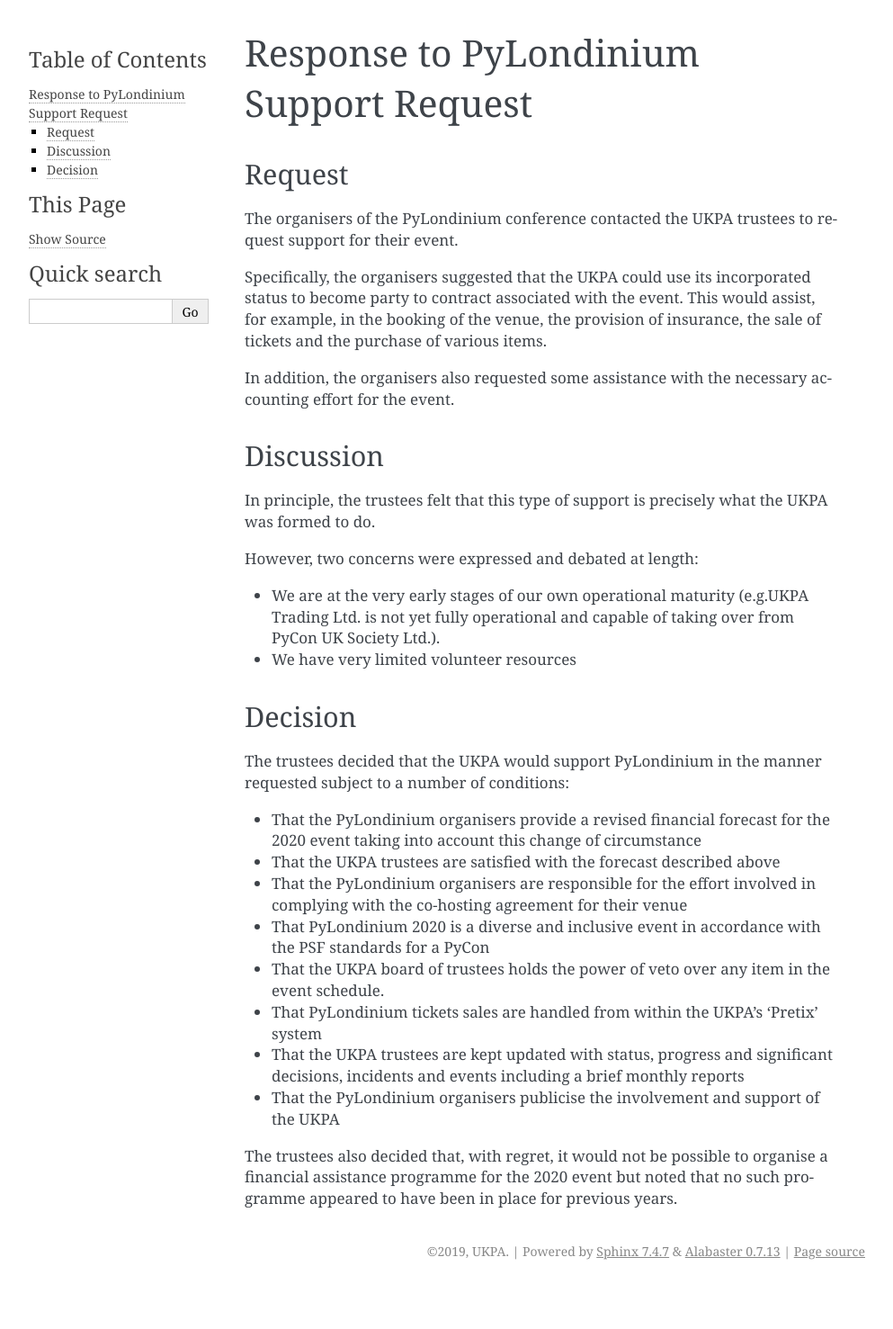
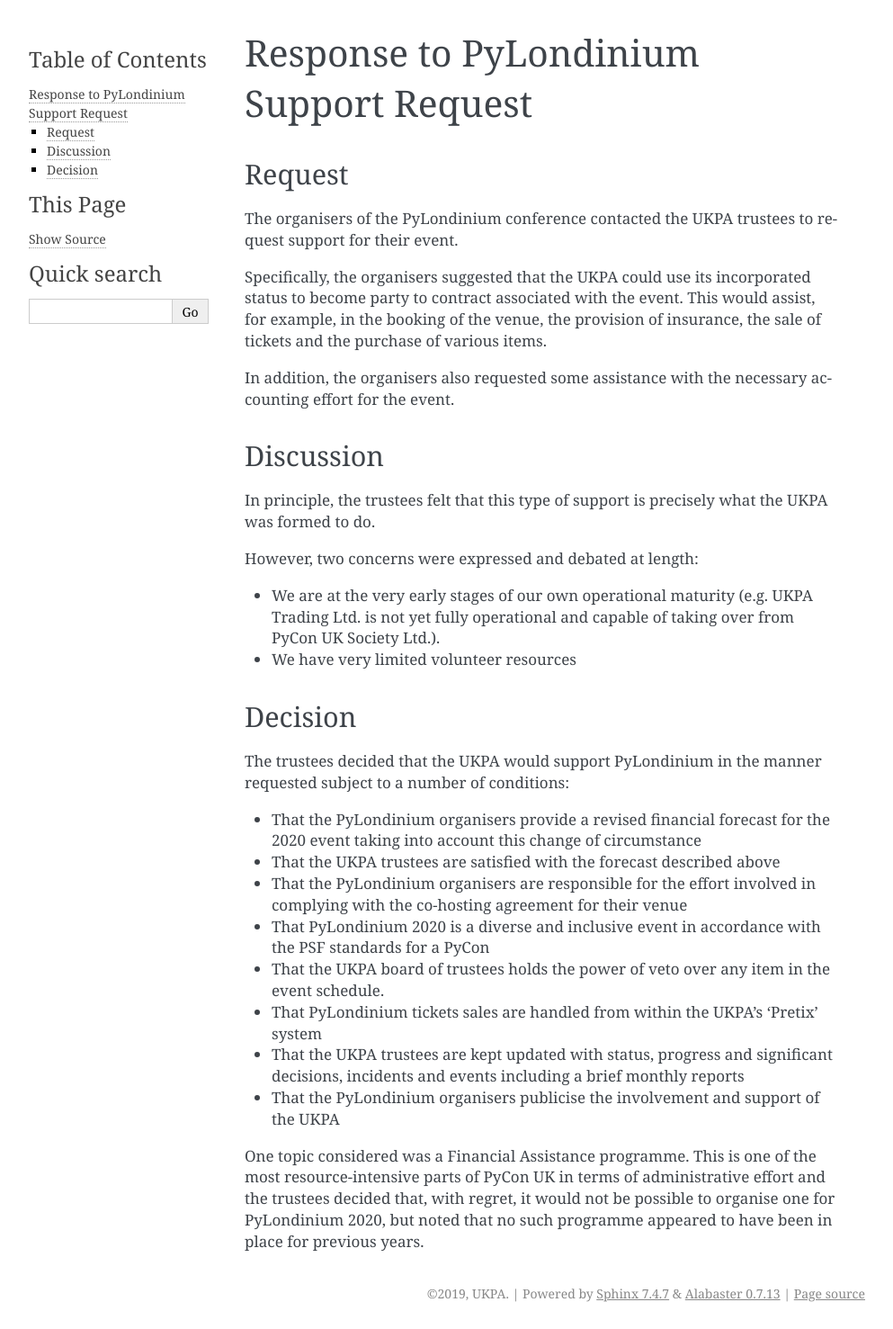
Before and after one commit to UKPythonAssociation/ukpa-internaldocs, a Sphinx documentation site: the page built from source/decisions/pylondinium.rst, in a window 1280 px wide. Shown: the whole page at 90% size, without its empty margins (148-1141 px from the left). Built offline with Sphinx 7.4.7, drawn with Linux system fonts in a browser that asks for light colours; before the commit the page ends 1430 px from its top, so only the background shows below that.

Commit message:
Update financial assistance wording

```diff
--- a/source/decisions/pylondinium.rst
+++ b/source/decisions/pylondinium.rst
@@ -15,7 +15,7 @@
 
 However, two concerns were expressed and debated at length:
 
-* We are at the very early stages of our own operational maturity (e.g.UKPA Trading Ltd. is not yet fully operational and capable of taking over from PyCon UK Society Ltd.).
+* We are at the very early stages of our own operational maturity (e.g. UKPA Trading Ltd. is not yet fully operational and capable of taking over from PyCon UK Society Ltd.).
 * We have very limited volunteer resources
 
 Decision
@@ -31,4 +31,4 @@
 * That the UKPA trustees are kept updated with status, progress and significant decisions, incidents and events including a brief monthly reports
 * That the PyLondinium organisers publicise the involvement and support of the UKPA
 
-The trustees also decided that, with regret, it would not be possible to organise a financial assistance programme for the 2020 event but noted that no such programme appeared to have been in place for previous years.
+One topic considered was a Financial Assistance programme. This is one of the most resource-intensive parts of PyCon UK in terms of administrative effort and the trustees decided that, with regret, it would not be possible to organise one for PyLondinium 2020, but noted that no such programme appeared to have been in place for previous years.
```
